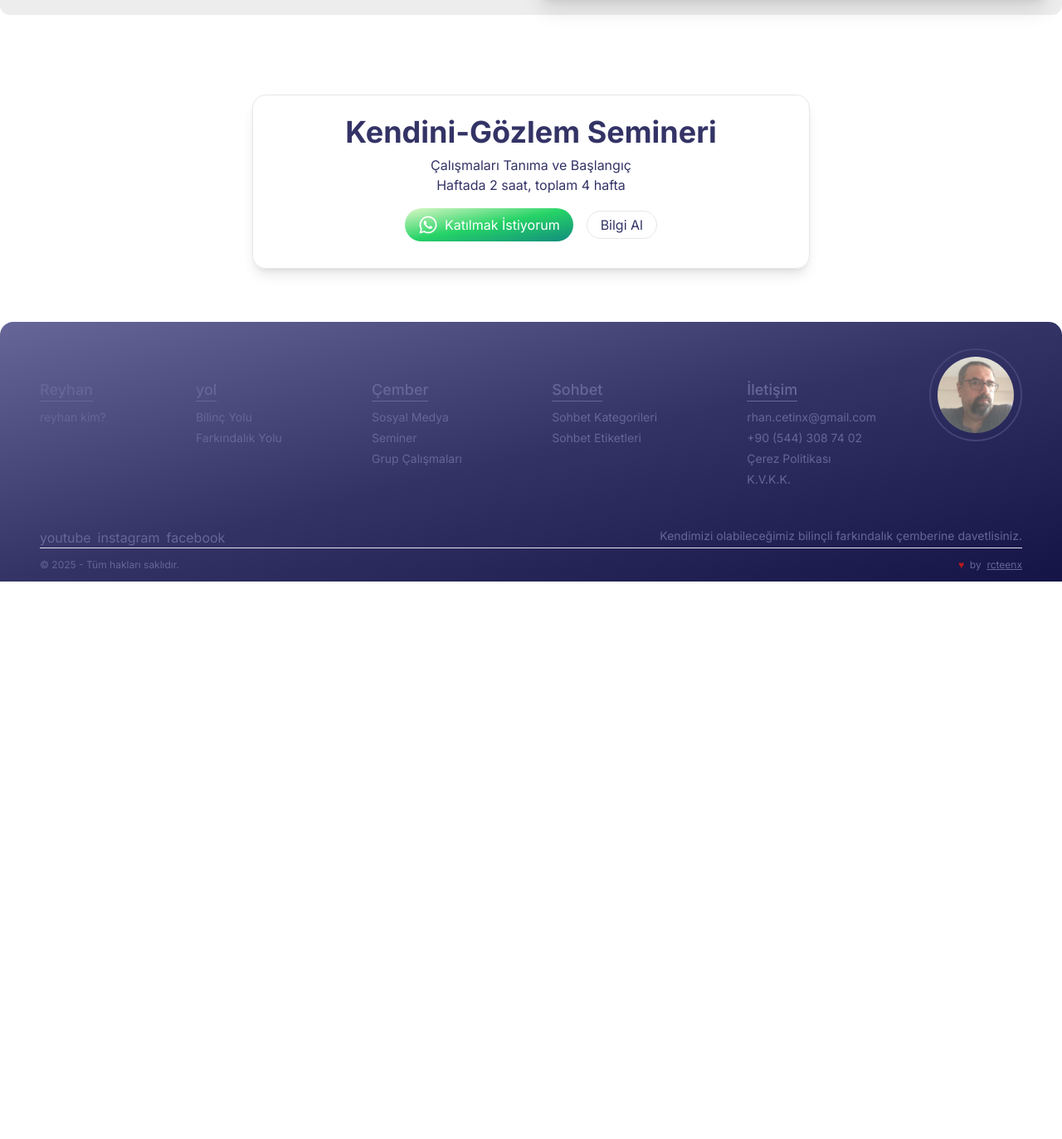
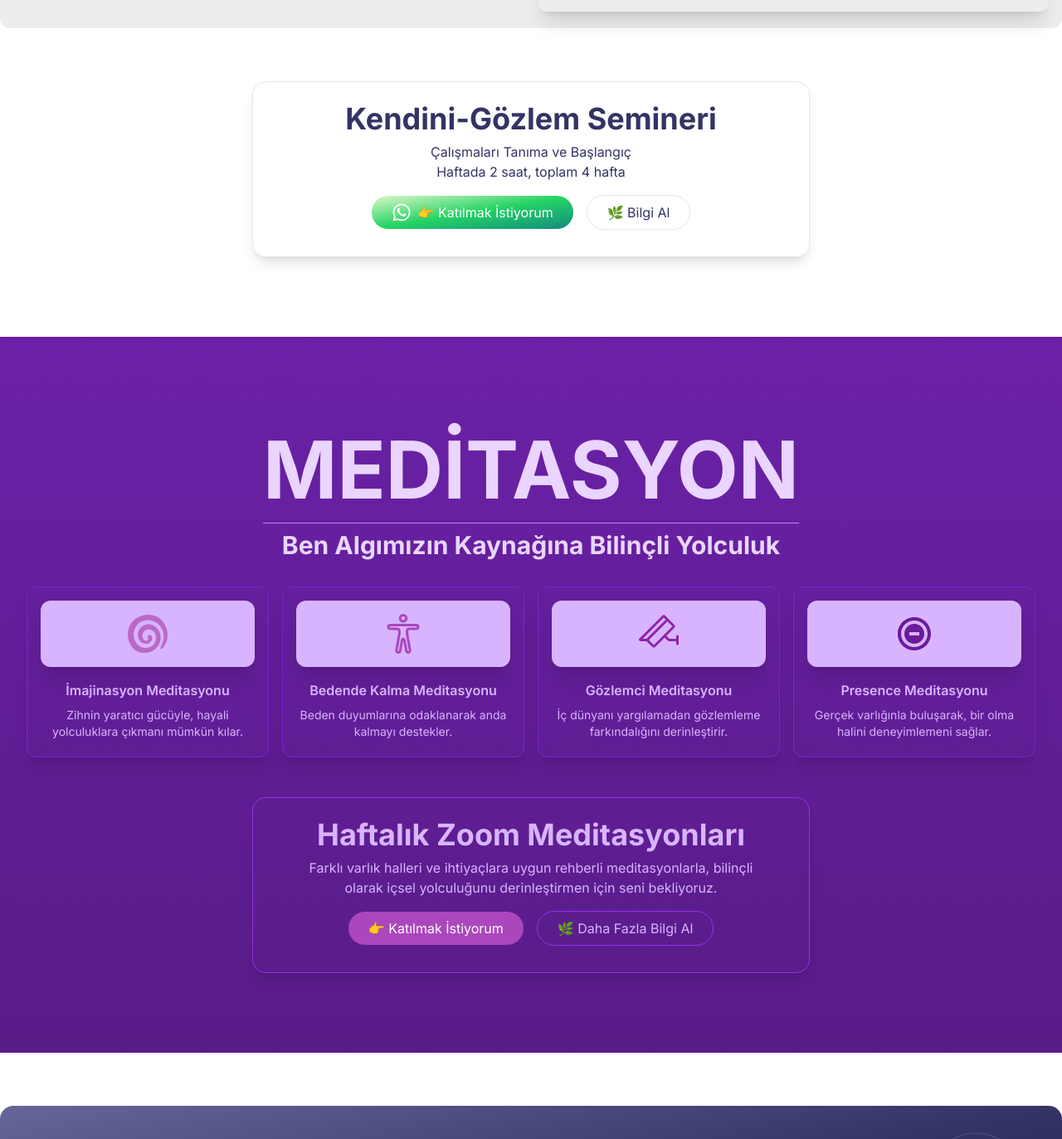
Before and after one commit to rcteenx/reyhancetin_next15, a Next.js app: page / in a window 1280 px wide. Shown: the part 2873-4246 px from the top of the page at 83% size. Before the commit the page ends 3574 px from the top, so only its background shows below. Built offline with nearby package versions, Linux system fonts and the light colour scheme.

Commit message:
update home 3

```diff
--- a/app/globals.css
+++ b/app/globals.css
@@ -71,6 +71,9 @@
   .gradientIndigo {
     @apply bg-gradient-to-br from-indigo-light-3 via-indigo to-indigo-dark-3 text-white-400;
   }
+  .gradientPurple {
+    @apply bg-gradient-to-b from-purple-800 to-purple-900 text-white-400;
+  }
   .gradientIndigoToBlack {
     @apply bg-gradient-to-br from-indigo-dark-3  to-black text-white-400;
   }
@@ -88,9 +91,6 @@
   }
   .gradientAccentToWhite {
     @apply bg-gradient-to-br from-accent to-white;
-  }
-  .gradientPurple {
-    @apply bg-gradient-to-br from-purple-300 to-white;
   }
   .gradientWhiteToIndigo {
     @apply bg-gradient-to-br from-white to-indigo  text-black;
--- a/app/page.js
+++ b/app/page.js
@@ -10,6 +10,7 @@ import {
   presence,
   presenceMentor,
   selfObservation,
+  meditationInfo,
   weeklyMeetings,
   conditions,
 } from "@/content/data";
@@ -17,31 +18,30 @@ import {
 import Hero from "@/components/sections/home/1-hero";
 import InfoBar from "@/components/sections/home/2-info-bar";
 
-import Presence from "@/components/sections/home/b-1-presence";
-import PresenceMentor from "@/components/sections/home/b-2-presence-mentor";
+import Presence from "@/components/sections/home/x-1-presence";
+import PresenceMentor from "@/components/sections/home/x-2-presence-mentor";
 
-import SelfObservation from "@/components/sections/home/c-1-self-observation";
-import Seminer from "@/components/sections/home/c-2-seminar";
+import Observation from "@/components/sections/home/c-1-observation";
 
 import WeeklyMeetings from "@/components/sections/home/x-1-weekly-meetings";
 import AttendenceContitions from "@/components/sections/home/x-2-att-conditions";
 
-import ReyhanCarousel from "@/components/sections/home/x-reyhan-carousel";
+import ReyhanCarousel from "@/components/sections/home/b-reyhan-carousel";
+
+import Meditation from "@/components/sections/home/d-1-meditation";
 
 export default function Home() {
   return (
     <>
       <Hero rVideo={rVideo} />
       <InfoBar info={barInfo} />
-
       <ReyhanCarousel />
-
       {/*
       <Presence img={presenceInstagram} content={presence} />
       <PresenceMentor content={presenceMentor} /> */}
+      <Observation img={kendiniGozlem} content={selfObservation} />
 
-      <SelfObservation img={kendiniGozlem} content={selfObservation} />
-      <Seminer />
+      <Meditation info={meditationInfo} />
     </>
   );
 }
--- a/components/sections/home/c-1-self-observation.jsx
+++ b/components/sections/home/c-1-observation.jsx
@@ -1,16 +1,17 @@
 import SvgCheck from "@/components/ui/svg/check";
+import ObservationCTA from "@/components/sections/home/c-12-observation-cta";
 
-export default function SelfObservation({ img, content }) {
+export default function Observation({ img, content }) {
   return (
-    <div id="observation" className="bg-white py-8 md:pt-16 mt-8 lg:my-16">
+    <div id="observation" className="bg-white pt-8 md:pt-16 mt-8 lg:my-16">
       <div className="container mx-auto">
         <div className="px-4 lg:p-0 text-center">
-          <h2 className="my-2 lg:my-4 text-4xl md:text-4xl lg:text-8xl">
+          <h2 className="my-4 lg:my-4 text-4xl md:text-4xl lg:text-8xl">
             {content.h2}
           </h2>
-          <h3 className="my-2 text-base md:text-3xl">{content.h3}</h3>
+          <h3 className="my-4 text-base md:text-3xl">{content.h3}</h3>
         </div>
-        <div className="grid grid-cols-1 md:p-4 xl:grid-cols-2 gap-4 lg:mt-4 items-center bg-[#ededed] md:rounded-xl">
+        <div className="grid grid-cols-1 md:p-4 xl:grid-cols-2 gap-4 lg:mt-8 items-center bg-[#ededed] md:rounded-xl">
           <div className="mx-auto px-4 my-4 max-w-2xl ">
             <h3 className="border-b my-4">{content.subTitle}</h3>
             <p className="my-2">{content.p3}</p>
@@ -45,6 +46,8 @@ export default function SelfObservation({ img, content }) {
             </a>
           </div>
         </div>
+
+        <ObservationCTA />
       </div>
     </div>
   );
--- /dev/null
+++ b/components/sections/home/c-12-observation-cta.jsx
@@ -0,0 +1,32 @@
+import IconComponent from "@/components/ui/IconComponent";
+
+export default function ObservationCTA() {
+  return (
+    <div className="mx-auto max-w-2xl mt-8 md:mt-16 p-4 md:px-12 md:border md:rounded-2xl shadow-lg text-center ">
+      <h3>Kendini-Gözlem Semineri</h3>
+      <ul>
+        <li>Çalışmaları Tanıma ve Başlangıç</li>
+        <li>Haftada 2 saat, toplam 4 hafta</li>
+      </ul>
+      <ul className="my-4 flex items-center justify-center gap-4">
+        <li>
+          <a
+            href="https://wa.me/905443087402?text=Kendini-G%C3%B6zlem%20seminerine%20kat%C4%B1lmak%20istiyorum"
+            className="relative py-2 px-6 transition-all duration-200 gradientTransition btn-hero gradientWhatsapp"
+          >
+            <IconComponent name="whatsapp" size={24} color="white" />
+            <span>👉 Katılmak İstiyorum</span>
+          </a>
+        </li>
+        <li>
+          <a
+            href="https://wa.me/905443087402?text=Kendini-G%C3%B6zlem%20semineri%20hakkinda%20bilgi%20alabilir%20miyim"
+            className="relative py-3 px-6 transition-all duration-200 gradientTransition btn-hero border"
+          >
+            <span>🌿 Bilgi Al</span>
+          </a>
+        </li>
+      </ul>
+    </div>
+  );
+}
--- a/components/sections/home/c-2-seminar.jsx
+++ /dev/null
@@ -1,36 +0,0 @@
-import IconComponent from "@/components/ui/IconComponent";
-
-export default function Seminer() {
-  return (
-    <section id="atolye" className="">
-      <div className="container mx-auto">
-        <div className="mx-auto max-w-2xl p-4 md:px-12 md:border md:rounded-2xl shadow-lg text-center ">
-          <h3>Kendini-Gözlem Semineri</h3>
-          <ul>
-            <li>Çalışmaları Tanıma ve Başlangıç</li>
-            <li>Haftada 2 saat, toplam 4 hafta</li>
-          </ul>
-          <ul className="my-4 flex items-center justify-center gap-4">
-            <li>
-              <a
-                href="https://wa.me/905443087402?text=Kendini-G%C3%B6zlem%20seminerine%20kat%C4%B1lmak%20istiyorum"
-                className="relative transition-all duration-200 gradientTransition btn-hero gradientWhatsapp"
-              >
-                <IconComponent name="whatsapp" size={24} color="white" />
-                <span>Katılmak İstiyorum</span>
-              </a>
-            </li>
-            <li>
-              <a
-                href="https://wa.me/905443087402?text=Kendini-G%C3%B6zlem%20semineri%20hakkinda%20bilgi%20alabilir%20miyim"
-                className="relative transition-all duration-200 gradientTransition btn-hero border"
-              >
-                <span>Bilgi Al</span>
-              </a>
-            </li>
-          </ul>
-        </div>
-      </div>
-    </section>
-  );
-}
--- /dev/null
+++ b/components/sections/home/d-1-meditation.jsx
@@ -0,0 +1,36 @@
+import IconComponent from "@/components/ui/IconComponent";
+
+import MeditationCTA from "@/components/sections/home/d-12-meditation-cta";
+
+export default function Meditation({ info }) {
+  return (
+    <section className="gradientPurple mt-16 lg:mt-24 py-16 lg:py-24 text-white-400">
+      <div className="container mx-auto text-center text-purple-200 ">
+        <h2 className="my-0 py-1 md:py-2 lg:py-4 text-5xl md:text-7xl lg:text-8xl border-b border-purple-400 inline-block ">
+          {info.h2}
+        </h2>
+        <h3 className="my-2 text-base lg:text-3xl">{info.desc}</h3>
+        <div className="grid sm:grid-cols-2 lg:grid-cols-4 gap-4 m-4 p-4 rounded-xl text-purple-300  ">
+          {info.items.map((i, index) => (
+            <div
+              key={index}
+              className=" p-4 text-center border border-purple-700 rounded-xl shadow-xl"
+            >
+              <div className="p-4 bg-purple-300 rounded-xl shadow-xl">
+                <IconComponent
+                  name={i.icon}
+                  size={48}
+                  color={i.iconColor}
+                  className=" mx-auto"
+                />
+              </div>
+              <h4 className="mt-4 mb-2 text-base lg:text-base">{i.title}</h4>
+              <p className="text-sm">{i.info}</p>
+            </div>
+          ))}
+        </div>
+        <MeditationCTA />
+      </div>
+    </section>
+  );
+}
--- /dev/null
+++ b/components/sections/home/d-12-meditation-cta.jsx
@@ -0,0 +1,31 @@
+import IconComponent from "@/components/ui/IconComponent";
+
+export default function MeditationCTA() {
+  return (
+    <div className="mx-auto max-w-2xl mt-4 md:mt-8 p-4 md:px-12 md:border border-purple-600 md:rounded-2xl shadow-lg text-center text-purple-300 ">
+      <h3>Haftalık Zoom Meditasyonları</h3>
+      <p>
+        Farklı varlık halleri ve ihtiyaçlara uygun rehberli meditasyonlarla,
+        bilinçli olarak içsel yolculuğunu derinleştirmen için seni bekliyoruz.
+      </p>
+      <ul className="my-4 flex items-center justify-center gap-4">
+        <li>
+          <a
+            href="https://wa.me/905443087402?text=meditasyonlara%20kat%C4%B1lmak%20istiyorum"
+            className="relative py-3 px-6 transition-all duration-200 gradientTransition btn-hero bg-[#ab47bc] border-none text-white"
+          >
+            <span>👉 Katılmak İstiyorum</span>
+          </a>
+        </li>
+        <li>
+          <a
+            href="https://wa.me/905443087402?text=meditasyonlar%20hakkinda%20bilgi%20alabilir%20miyim"
+            className="relative py-3 px-6 transition-all duration-200 gradientTransition btn-hero border border-purple-600"
+          >
+            <span>🌿 Daha Fazla Bilgi Al</span>
+          </a>
+        </li>
+      </ul>
+    </div>
+  );
+}
--- a/components/ui/IconComponent.jsx
+++ b/components/ui/IconComponent.jsx
@@ -19,9 +19,18 @@ import {
   FaAlignLeft,
 } from "react-icons/fa";
 
+import { SiDreamstime } from "react-icons/si";
+import { IoBodyOutline } from "react-icons/io5";
+import { PiSecurityCamera } from "react-icons/pi";
+import { MdDoNotDisturbOnTotalSilence } from "react-icons/md";
+
 import { AiOutlineMenu, AiOutlineClose } from "react-icons/ai";
 
 const iconTypes = {
+  medImagination: SiDreamstime,
+  medBody: IoBodyOutline,
+  medObserve: PiSecurityCamera,
+  medSilence: MdDoNotDisturbOnTotalSilence,
   facebook: FaFacebook,
   instagram: FaInstagram,
   youtube: FaYoutube,
--- a/content/data/index.js
+++ b/content/data/index.js
@@ -70,6 +70,37 @@ export const reyhanBio = {
     {
       src: "/assets/images/reyhan/hos-geldiniz.png",
       alt: "Image 3",
+    },
+  ],
+};
+
+export const meditationInfo = {
+  h2: "MEDİTASYON",
+  desc: "Ben Algımızın Kaynağına Bilinçli Yolculuk",
+  items: [
+    {
+      title: "İmajinasyon Meditasyonu",
+      icon: "medImagination",
+      iconColor: "#ba68c8",
+      info: "Zihnin yaratıcı gücüyle, hayali yolculuklara çıkmanı mümkün kılar.",
+    },
+    {
+      title: "Bedende Kalma Meditasyonu",
+      icon: "medBody",
+      iconColor: "#ab47bc",
+      info: "Beden duyumlarına odaklanarak anda kalmayı destekler.",
+    },
+    {
+      title: "Gözlemci Meditasyonu",
+      icon: "medObserve",
+      iconColor: "#8e24aa",
+      info: "İç dünyanı yargılamadan gözlemleme farkındalığını derinleştirir.",
+    },
+    {
+      title: "Presence Meditasyonu",
+      icon: "medSilence",
+      iconColor: "#6a1b9a",
+      info: "Gerçek varlığınla buluşarak, bir olma halini deneyimlemeni sağlar.",
     },
   ],
 };
```
Also changed, not shown: components/sections/home/b-reyhan-carousel.jsx (renamed from components/sections/home/x-reyhan-carousel.jsx), components/sections/home/x-1-presence.jsx (renamed from components/sections/home/b-1-presence.jsx), components/sections/home/x-2-presence-mentor.jsx (renamed from components/sections/home/b-2-presence-mentor.jsx).
